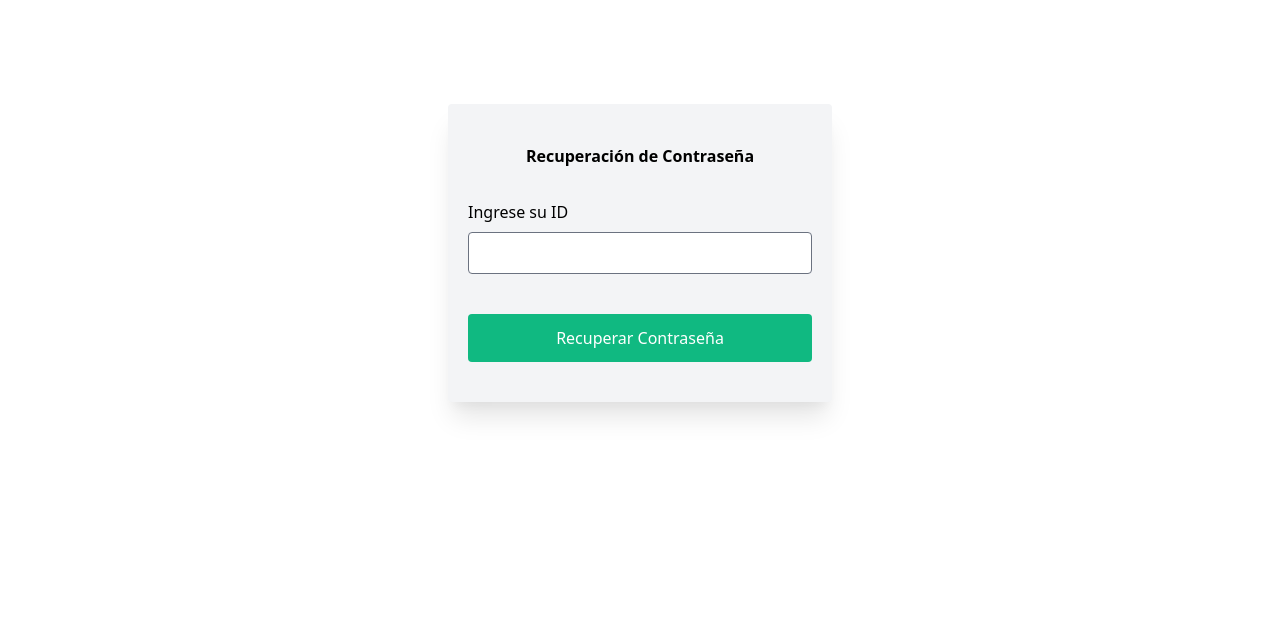
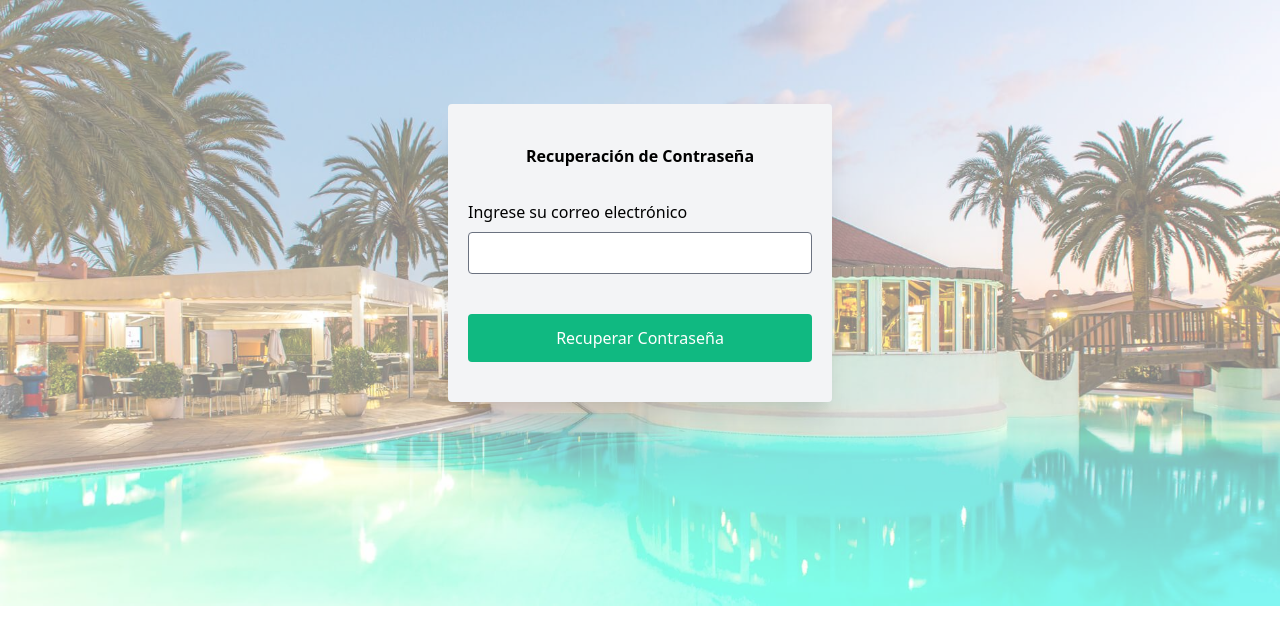
Before and after one commit to cnuila/Aplicacion-Hotel, a React (Create React App) app: page / in a window 1280 px wide. Shown: the top 644 px of the page. Built offline with nearby package versions, Linux system fonts and the light colour scheme.

Commit message:
Envia correo para restablecer contraseña

```diff
--- a/src/Components/RecuperarContra.js
+++ b/src/Components/RecuperarContra.js
@@ -1,5 +1,6 @@
 import React, { Component } from 'react'
 import hotel1 from "../hotel1.jpg"
+import firebase from "../firebase"
 
 class RecuperarContra extends Component{
 
@@ -10,10 +11,28 @@ class RecuperarContra extends Component{
         }
     }
 
+    handleID = (event) =>{
+        this.setState({
+            ID:event.target.value
+        })
+    }
+
+    recoverPass = () => {
+        var auth = firebase.auth()
+        var email = this.state.ID
+        auth.sendPasswordResetEmail(email)
+            .then(function(){
+                console.log("Pasa aqui al correo")
+            }, function(error){
+                console.log(error)
+            })
+    }
+
     render(){
         return (
-        <div className="bg-white max-h-full max-w-full">
-            <div className="container max-h-full max-w-full">
+            <div className="bg-white max-h-full place-items-center max-w-full">
+                <img className="absolute max-h-full max-w-full opacity-50" src={hotel1}/>
+                <div className="container max-h-full relative place-items-center max-w-full">
                     <div className="container mx-auto p-2 content-center">
                         <div className="max-w-sm mx-auto my-24  bg-gray-100 px-5 py-10 rounded shadow-xl">
                             <div className="text-center mb-8">
@@ -23,11 +42,11 @@ class RecuperarContra extends Component{
                             </div>
                             <form action="#">
                                 <div className="mt-5">
-                                <label> Ingrese su ID </label>
-                                <input type="text" className="block w-full p-2 border rounded border-gray-500 mt-2"></input>
+                                    <label> Ingrese su correo electrónico </label>
+                                    <input type="text" onChange = {this.handleID} className="block w-full p-2 border rounded border-gray-500 mt-2"></input>
                                 </div>
                                 <div className="mt-10">
-                                <input type="submit" value="Recuperar Contraseña" className="py-3 bg-green-500 text-white w-full rounded hover:bg-green-600"></input>
+                                    <input type="submit" value="Recuperar Contraseña" onClick= {this.recoverPass} className="py-3 bg-green-500 text-white w-full rounded hover:bg-green-600"></input>
                                 </div>
                             </form>
                         </div>
```
Also changed, not shown: 1 other file (tests, documents, lock files or other folders). Lines whose indentation alone changed are shown as unchanged.
